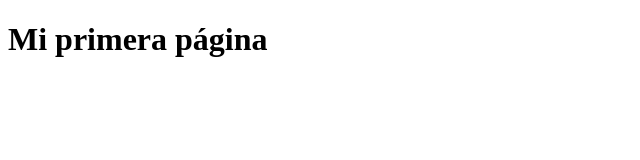
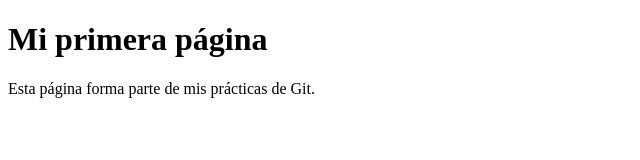
Before and after one commit to Educarmat/test_2-clase, a plain HTML site: page web/index.html in a window 1280 px wide. Shown: the whole page, without its empty margins (0-640 px from the left). Drawn offline with Linux system fonts and the light colour scheme.

Commit message:
modifico la pagina web

```diff
--- a/web/index.html
+++ b/web/index.html
@@ -6,5 +6,6 @@
 </head>
 <body>
 <h1>Mi primera página</h1>
+<p>Esta página forma parte de mis prácticas de Git.</p>
 </body>
 </html>
```
